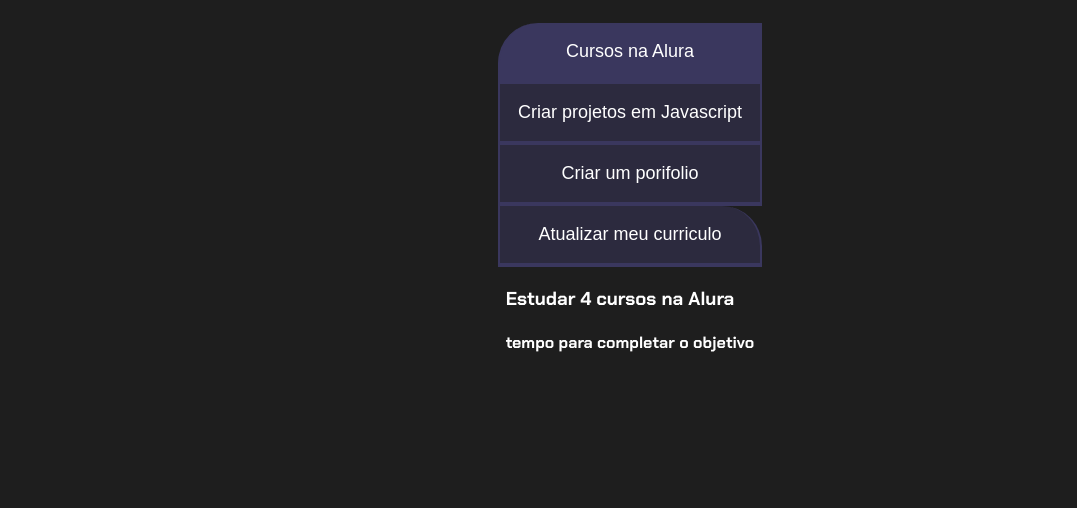
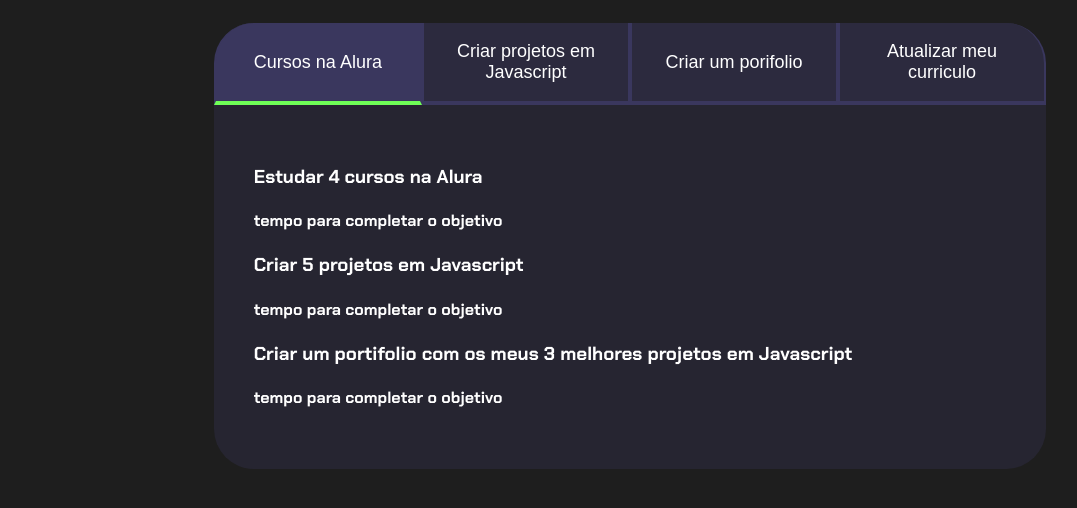
Before and after one commit to tatafortunato/projetodevida, a plain HTML site: page index.html in a window 1280 px wide. Shown: the part 80-588 px from the top of the page, without its empty margins (10-1087 px from the left). Drawn offline with Linux system fonts and the light colour scheme.

Commit message:
Add files via upload

```diff
--- a/index.html
+++ b/index.html
@@ -7,8 +7,9 @@
      <link rel="stylesheet" href="style.css">
 </head>
 <body>
-    <secfion class="conteudo-principal">
+    <section class="conteudo-principal">
        <h2 class="titulo-principal">Meus objetivos do ano<span>_</span></h2>
+       <div class="conteudo">
        <div class="botoes">
           <button class="botao ativo">Cursos na Alura</button>
           <button class="botao">Criar projetos em Javascript</button>
@@ -17,10 +18,23 @@
       </div>
     <div class="abas-textos">
         <div class="abas-conteudo">
-            <h3 class="aba-conteudo-titulo-princital">Estudar 4 cursos na Alura</h3>
+            <h3 class="aba-conteudo-titulo-principal">Estudar 4 cursos na Alura</h3>
             <h4 class="aba-conteudo-titulo-secundario">tempo para completar o objetivo</h4>
         </div>
+        <div class="abas-conteudo">
+            <h3 class="aba-conteudo-titulo-principal">Criar 5 projetos em Javascript</h3>
+            <h4 class="aba-conteudo-titulo-secundario">tempo para completar o objetivo</h4>
+        </div>
+        <div class="abas-conteudo">
+            <h3 class="aba-conteudo-titulo-principal">Criar um portifolio com os meus 3 melhores projetos em Javascript</h3>
+            <h4 class="aba-conteudo-titulo-secundario">tempo para completar o objetivo</h4>
+        </div>
+        <div class="aba-conteudo">
+            <h3 class="aba-conteudo-titulo-principal">Atualizar meu curriculo com os certificados da alura</h3>
+            <h4 class="aba-conteudo-titulo-secundario">Tempo para completar o objetivo</h4>
+        </div>
       </div>
+    </div>
     </secfion>
     <script src="main.js"></script>
 </body>
--- a/style.css
+++ b/style.css
@@ -24,6 +24,7 @@ body{
      max-width: 1200px;
      width: 100%;
      margin: 0% auto;
+
 }
 
 .titulo-principal{
@@ -33,7 +34,7 @@ body{
 }
 
 .titulo-principal span{
-     color:var(--verde)
+     color: var(--verde);
 }
 
 
@@ -57,18 +58,30 @@ body{
      border-radius: 40px 40px 0 0;
 }
 
-.botaos{
+.botoes{
   display: block;
 }
 
-.ativo{
+.botao.ativo{
      background-color: var(--botao-ativo);
-     border-bottom: 4px solid var (--verde);
+     border-bottom: 4px solid var(--verde);
+}
+
+.abas-textos{
+     background-color: var(--texto-fundo);
+     padding: 40px;
+     border-radius: 0 0 40px 40px;
+}
+.aba-conteudo.ativo{
+     display:block;
+}
+.aba-conteudo{
+     display:none;
 }
 
 @media screen  and (min-width: 768px) {
-  .botaos{
-     display:flex;}
+  .botoes{
+     display:flex;
 }
 
 .botao:first-child{
@@ -78,3 +91,5 @@ body{
 .botao:last-child{
      border-radius: 0 40px 0 0;
 }
+
+}
```
